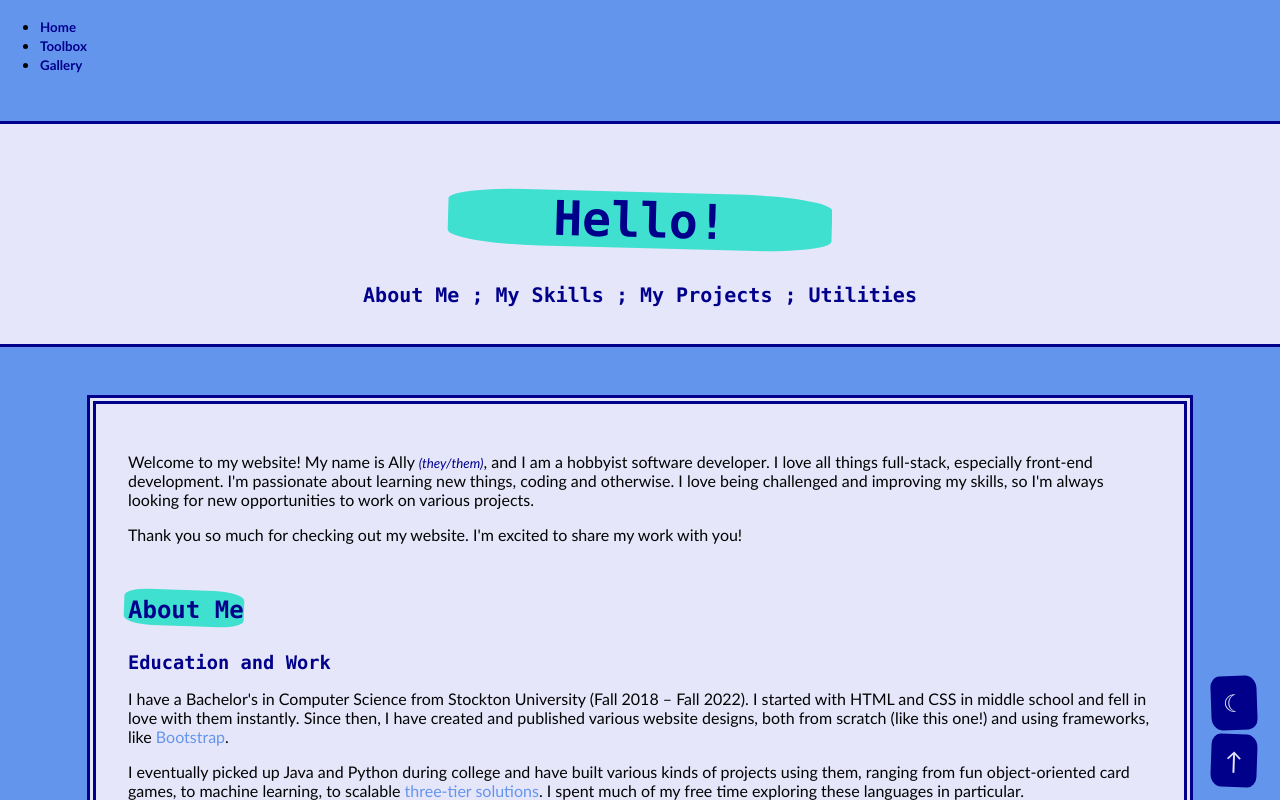
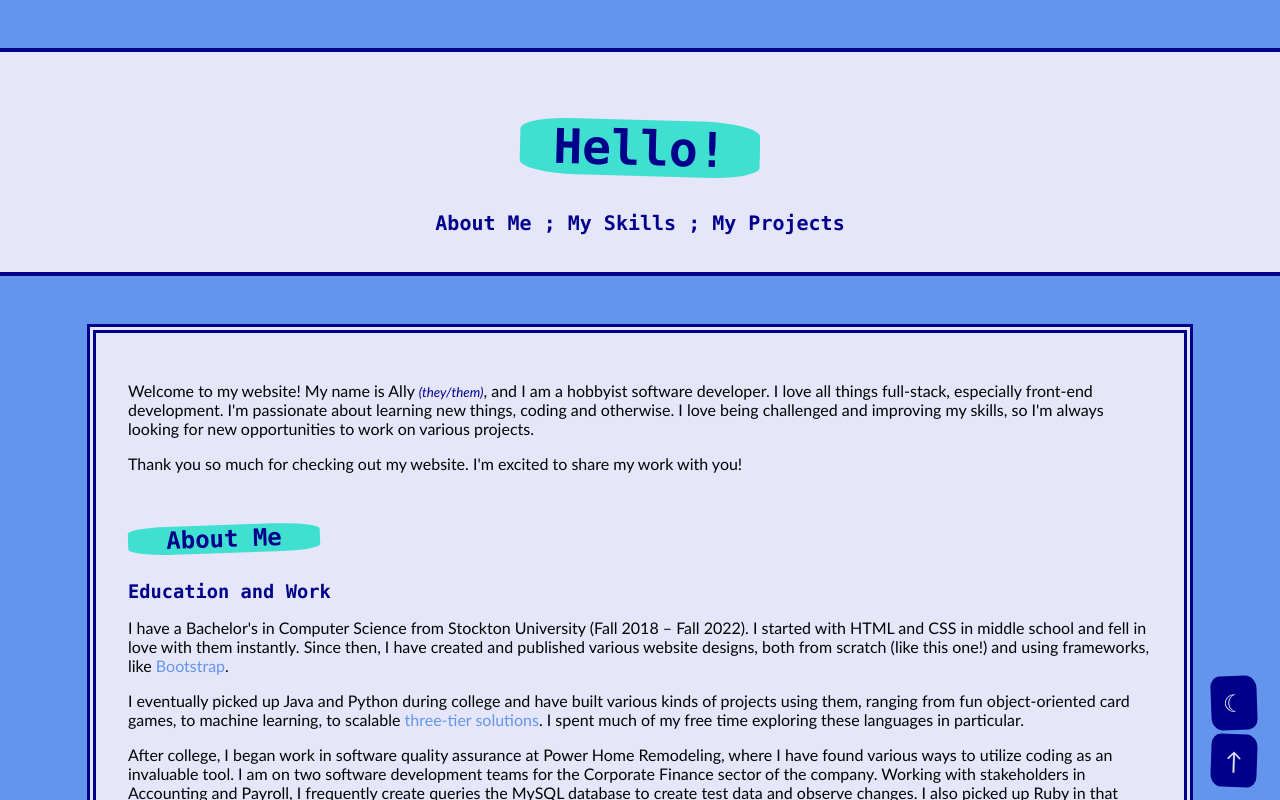
Before and after one commit to ally-f/ally-f.github.io, a React (Vite) app: page / in a window 1280 px wide. Shown: the top 800 px of the page. Built offline with nearby package versions, Linux system fonts and the light colour scheme.

Commit message:
style fixes, updated colorways
also fully deprecate JS

```diff
--- a/src/App.tsx
+++ b/src/App.tsx
@@ -27,7 +27,6 @@ const Home = () => {
           <a href="#about">About Me</a>
           <a href="#skills">My Skills</a>
           <a href="#projects">My Projects</a>
-          <a href="#projects">Utilities</a>
         </nav>
       </div>
 
@@ -37,7 +36,9 @@ const Home = () => {
         <p>Thank you so much for checking out my website. I'm excited to share my work with you!</p>
 
         <span className="highlight-container">
-          <h2 id="about" className="highlight">About Me</h2>
+          <span className="highlight">
+            <h2 id="about">About Me</h2>
+          </span>
         </span>
         <h3>Education and Work</h3>
         <p>I have a Bachelor's in Computer Science from Stockton University (Fall 2018 – Fall 2022). I started with HTML and CSS in middle school and fell in love with them instantly. Since then, I have created and published various website designs, both from scratch (like this one!) and using frameworks, like <a href="https://www.w3schools.com/whatis/whatis_bootstrap.asp/">Bootstrap</a>.</p>
@@ -52,7 +53,9 @@ const Home = () => {
         <p>In my free time, I like to write, play video games, scrapbook, and learn other languages (especially Japanese, French, and Russian!). I also have a cat named Triangle, also known as さんかく ("sankaku"). <span className="skk">=^.^=</span></p>
 
         <span className="highlight-container">
-          <h2 id="skills" className="highlight">My Skills</h2>
+          <span className="highlight">
+          <h2 id="skills">My Skills</h2>
+          </span>
         </span>
         <p>Here are some of the key skills I have learned and used throughout my career:</p>
         <ul>
@@ -70,7 +73,9 @@ const Home = () => {
 
 
         <span className="highlight-container">
-          <h2 id="projects" className="highlight">My Projects</h2>
+          <span className="highlight">
+            <h2 id="skills">My Projects</h2>
+          </span>
         </span>
         <h3>Intelligent YouTube spam detector</h3>
         <p className="project-blurb">Using: Python (<a href="https://scikit-learn.org/stable/index.html">sk-learn</a>)</p>
@@ -128,7 +133,7 @@ const Gallery = () => {
 function App() {
   return (
     <Router>
-      <nav>
+      <nav className='react-router-nav'>
         <ul>
           <li>
             <Link to="/">Home</Link>
--- a/src/index.css
+++ b/src/index.css
@@ -2,25 +2,25 @@
   --primary-color: #6495ed;
   --secondary-color: #00008b;
   --text-color: #030303;
-  --content-color: #e6e6fa;
-  --highlight-color: #40e0d0;
+  --content-color: lavender;
+  --highlight-color: turquoise;
 
   --primary-color-light: #6495ed;
   /* cornflowerblue */
   --secondary-color-light: #00008b;
   /* darkblue */
   --text-color-light: #030303;
-  --content-color-light: #e6e6fa;
+  --content-color-light: lavender;
   /* lavender */
-  --highlight-color-light: #40e0d0;
+  --highlight-color-light: turquoise;
   /* turquoise */
 
-  --primary-color-dark: #003153;
-  --secondary-color-dark: #ffcc33;
-  --text-color-dark: #e6e6fa;
+  --primary-color-dark: #031c2e;
+  --secondary-color-dark: #ffbf00;
+  --text-color-dark: #dedeee;
+  --secondary-text-color-dark: #00070d;
   --content-color-dark: #003153;
-  --highlight-color-dark: #00827f;
-  /*note: for now, only use the -light vars if they are needed for any dark mode elements, and/or in inversions within light mode...*/
+  --highlight-color-dark: #7575ca;
 }
 
 .no-js {
@@ -48,8 +48,8 @@ body.dark {
 #header,
 #footer {
   width: 100%;
-  border-bottom: 3px solid var(--secondary-color);
-  border-top: 3px solid var(--secondary-color);
+  border-bottom: 4px solid var(--secondary-color);
+  border-top: 4px solid var(--secondary-color);
 }
 
 #header {
@@ -83,20 +83,17 @@ body.dark {
   margin: auto;
 }
 
-#header.dark {
-  background-color: var(--primary-color-dark);
-  color: lavender;
-  border-bottom: 3px solid var(--secondary-color-dark);
-  border-top: 3px solid var(--secondary-color-dark);
-}
 
+
+#header.dark,
 #footer.dark {
   background-color: var(--primary-color-dark) !important;
   color: lavender;
-  border-bottom: 3px solid var(--secondary-color-dark);
-  border-top: 3px solid var(--secondary-color-dark);
+  border-bottom: 9px double var(--content-color-dark);
+  border-top: 9px double var(--content-color-dark);
 }
 
+/* content */
 #content {
   background-color: var(--content-color);
   border: 9px double var(--secondary-color);
@@ -109,7 +106,7 @@ body.dark {
 #content.dark {
   background-color: var(--primary-color-dark);
   color: var(--content-color-light);
-  border: var(--secondary-color-dark) 9px double;
+  border: 9px double var(--content-color-dark);
 }
 
 h1,
@@ -133,12 +130,12 @@ h3 {
 }
 
 h1.dark,
-h2.dark,
-h3.dark,
-h4.dark,
-h5.dark,
-h6.dark {
-  color: var(--text-color-dark);
+h2.dark {
+  color: var(--primary-color-dark) !important;
+}
+
+h3.dark {
+  color: var(--content-color-light) !important;
 }
 
 a {
@@ -178,6 +175,7 @@ p.project-blurb {
   background-size: 200% 100%;
   background-position: 100% 0;
   width: 30%;
+  max-width: 10em;
   margin: auto;
 }
 
@@ -193,6 +191,7 @@ p.project-blurb {
   background-size: 200% 100%;
   background-position: 100% 0;
   width: 30%;
+  max-width: 10em;
   margin: auto;
 }
 
@@ -206,6 +205,12 @@ p.project-blurb {
   to {
     background-position: 0 0;
   }
+}
+
+/* navi, routing */
+
+nav.react-router-nav {
+  display:none;
 }
 
 nav a {
@@ -233,46 +238,26 @@ nav a.dark:hover {
 }
 
 /* Highlight effect courtesy of https://codepen.io/alvarotrigo/pen/rNpaBJJ */
-.highlight-container,
-.highlight {
+
+.highlight-container {
   position: relative;
+  display: inline-block;
+  width: 6em;
 }
 
-.highlight-container {
-  display: inline-block;
+.highlight {
+  content: " ";
+  display: block;
+  background-color: var(--highlight-color-light);
+  transform: rotate(-2deg);
+  border-radius: 20% 25% 20% 24%;
+  height: 10%;
+  width: 200%;
+  text-align: center;
 }
 
-.highlight-container:before {
-  content: " ";
-  display: block;
-  height: 50%;
-  width: 100%;
-  margin-left: -3px;
-  margin-right: -3px;
-  position: absolute;
-  background: var(--highlight-color-light);
-  transform: rotate(2deg);
-  top: 30px;
-  left: -1px;
-  border-radius: 20% 25% 20% 24%;
-  padding: 3px 1px 1px 3px;
-}
-
-.highlight-container.dark:before {
-  /* cant do this; cannot change values of pseudos directly */
-  content: " ";
-  display: block;
-  height: 50%;
-  width: 100%;
-  margin-left: -3px;
-  margin-right: -3px;
-  position: absolute;
-  background: var(--highlight-color-dark);
-  transform: rotate(2deg);
-  top: 30px;
-  left: -1px;
-  border-radius: 20% 25% 20% 24%;
-  padding: 3px 1px 1px 3px;
+.highlight.dark {
+  background-color: var(--highlight-color-dark) !important;
 }
 
 /* end credit */
@@ -290,7 +275,7 @@ span.skk {
 
 span.skk.dark,
 span.prns.dark {
-  color: var(--secondary-color-dark);
+  color: var(--highlight-color-dark);
 }
 
 ::selection {
--- a/src/scripts.ts
+++ b/src/scripts.ts
@@ -5,6 +5,7 @@ export function scrollToTop() {
 }
 
 /* dark mode, reference https://www.w3schools.com/howto/howto_js_toggle_dark_mode.asp */
+/*there has to be a way to optimize this; pull out the loop thing into its own method? */
 export function darkMode() {
   document.body.classList.toggle("dark");
 
@@ -17,6 +18,16 @@ export function darkMode() {
   document.getElementById("header")?.classList.toggle("dark");
 
   document.getElementById("footer")?.classList.toggle("dark");
+
+  let h1 = document.getElementsByTagName("h1");
+  for (let i = 0; i < h1.length; i++) {
+    h1[i].classList.toggle("dark");
+  }
+
+  let h2 = document.getElementsByTagName("h2");
+  for (let i = 0; i < h2.length; i++) {
+    h2[i].classList.toggle("dark");
+  }
 
   let h3 = document.getElementsByTagName("h3");
   for (let i = 0; i < h3.length; i++) {
@@ -43,22 +54,12 @@ export function darkMode() {
     mark[i].classList.toggle("dark");
   }
 
-  /* since you cannot change the values of pseudos directly, we can change the variable itself */
 
-
-  const root = document.documentElement;
-  let rootStyles = getComputedStyle(root);
-
-  let highlightColor = rootStyles.getPropertyValue('--highlight-color'); /* this is used to determine what the current color scheme is for ONE var...*/
-
-  if (highlightColor == '--highlight-color-dark') { // if dark mode - may need to get the VALUE of this var somehow, idk if this returns the actual variable or its value
-    root.style.setProperty('--highlight-color', '--highlight-color-light');
+  let highlight = document.getElementsByClassName("highlight");
+  for (let i = 0; i < highlight.length; i++) {
+    highlight[i].classList.toggle("dark");
   }
-  else {
-    root.style.setProperty('--highlight-color', '--highlight-color-dark');
   }
-}
-
 
 /* email address obfuscator */
 export function obfuscateEmail() {
@@ -81,7 +82,9 @@ export function obfuscateEmail() {
 
   /*could you also just return the plain text and embed it into the href directly...? */
 
+  return rts_liame;
 
+  /* this injects the element to the dom; separate out from this method
   const newDiv = document.createElement("a");
 
   // and give it some content
@@ -92,8 +95,9 @@ export function obfuscateEmail() {
 
 
   const currentDiv = document.getElementById("liame"); //test
-  document.documentElement.insertBefore(newDiv, currentDiv);
+  document.documentElement.insertBefore(newDiv, currentDiv);*/
 }
+
 /*
 function egg() {
 
```
Also changed, not shown: src/scripts.js (deleted, +0 -100 lines).
